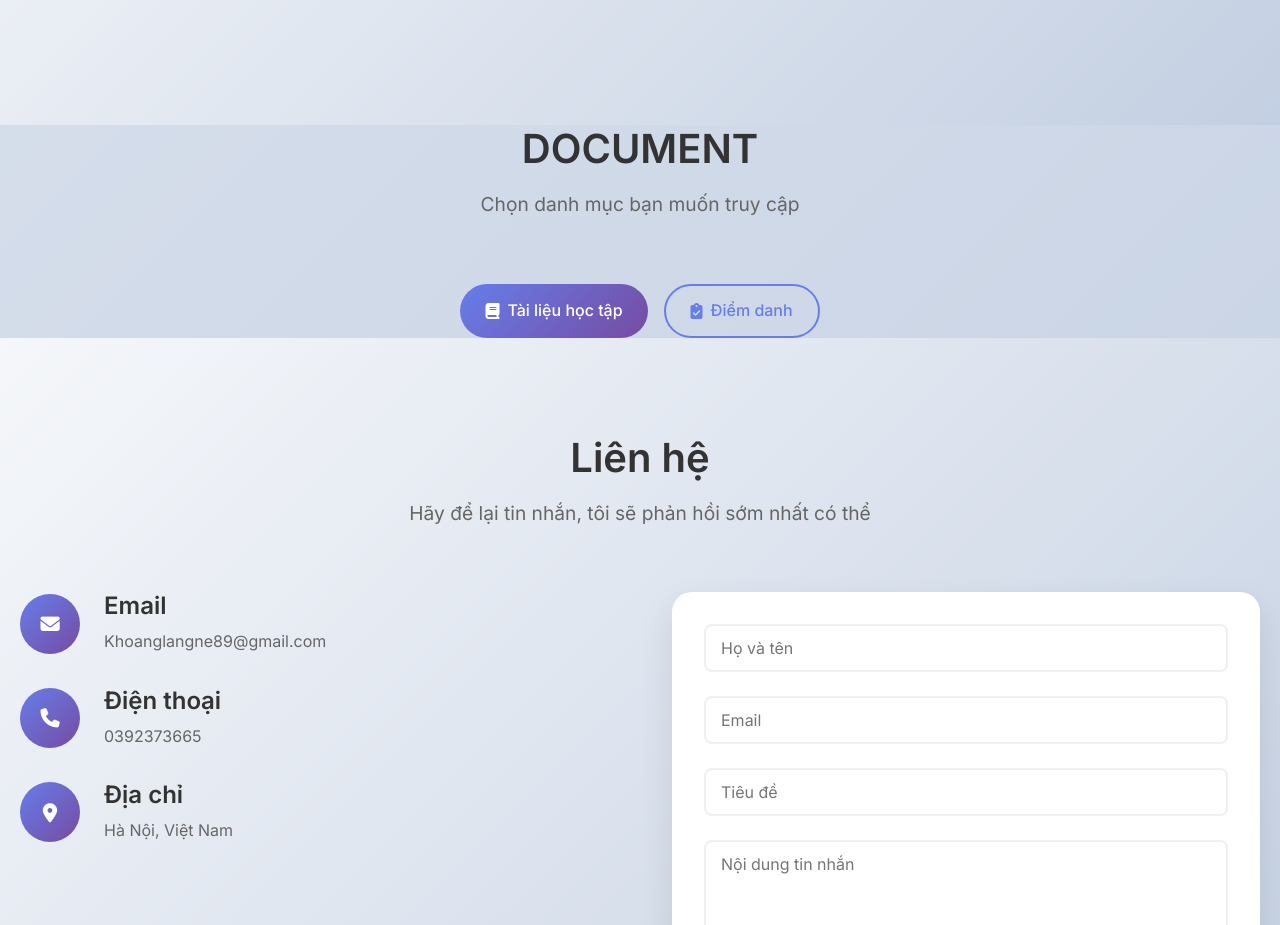
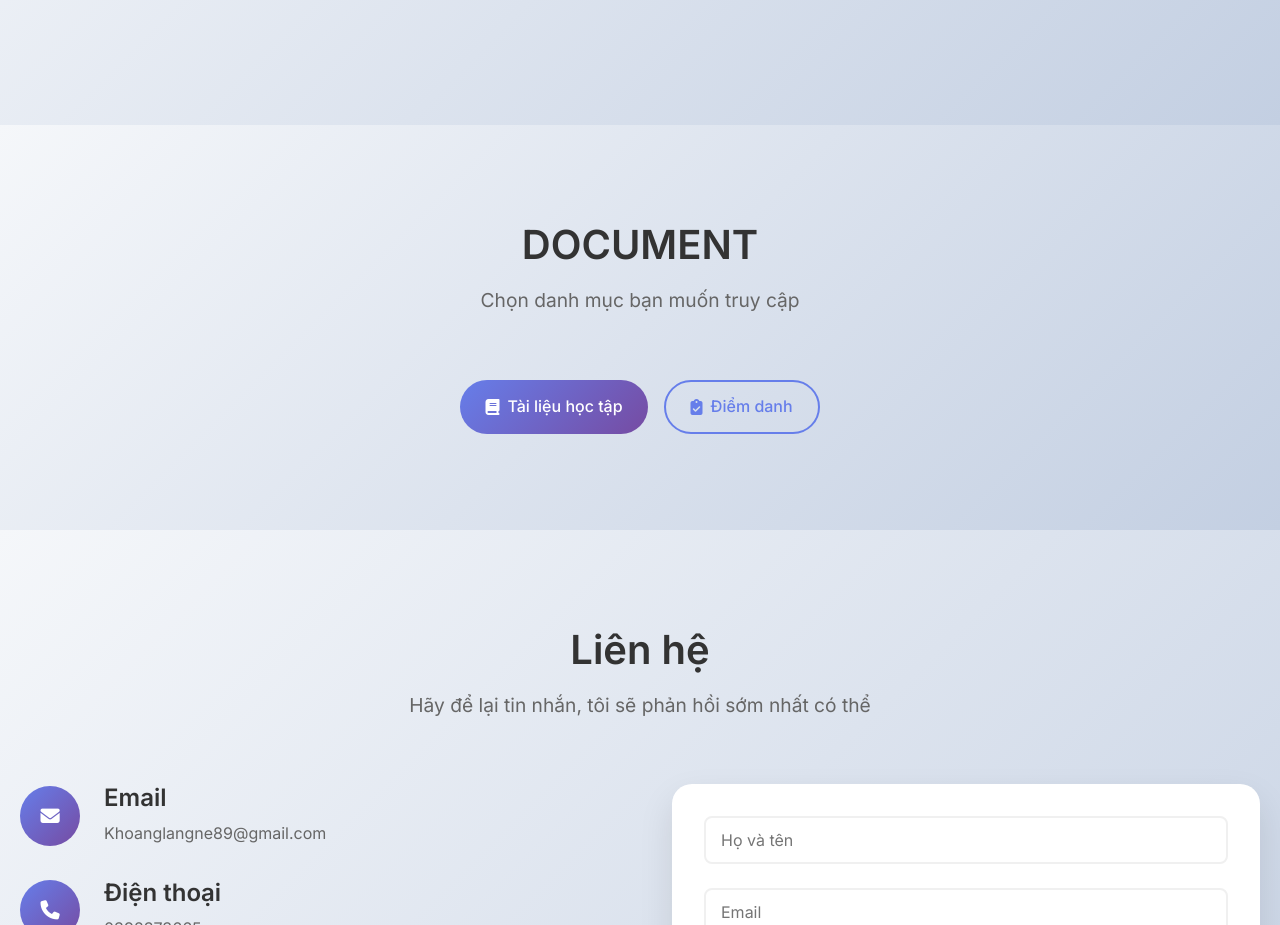
Before and after one commit to TDHNUE/thuduyenhnue.github.io, a website: page index.html in a window 1280 px wide. Shown: the part 4630-5555 px from the top of the page. Drawn offline with nearby package versions, Linux system fonts and the light colour scheme.

Commit message:
Add styling for document section
Added styling for document section with padding and background.

```diff
--- a/css/style.css
+++ b/css/style.css
@@ -1017,6 +1017,12 @@ p {
     font-size: 1rem;
 }
 
+/* Document Section */
+.document {
+    padding: 6rem 0;
+    background: var(--gradient-bg);
+}
+
 /* Contact Section */
 .contact {
     padding: 6rem 0;
```
